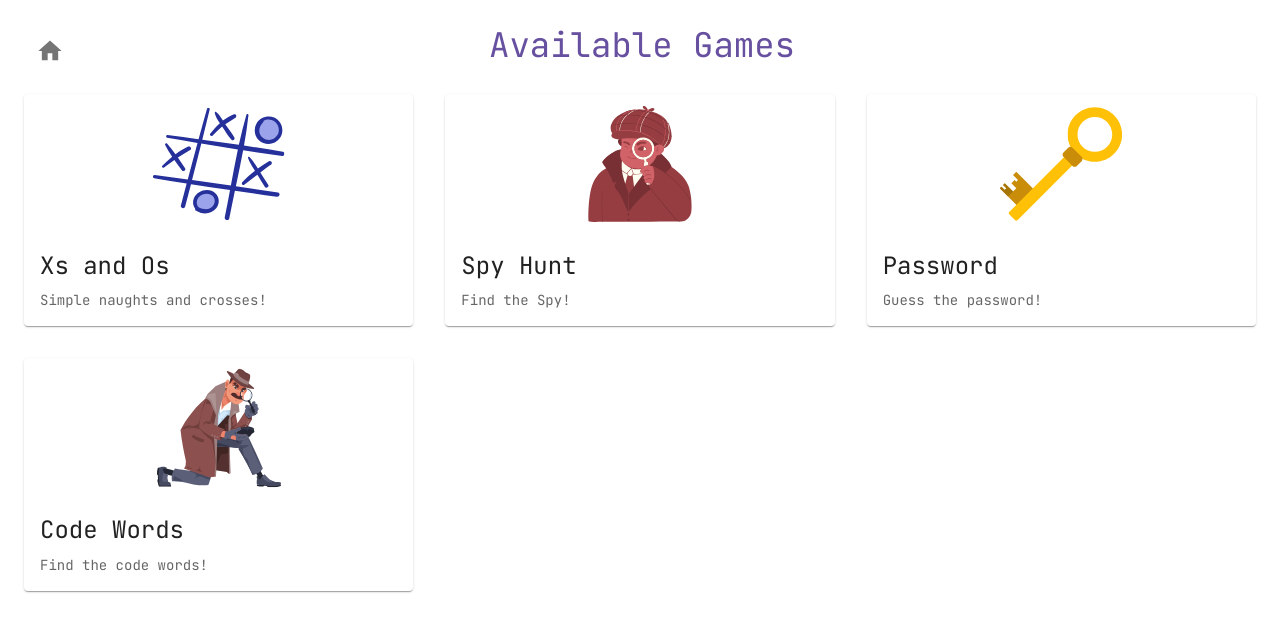
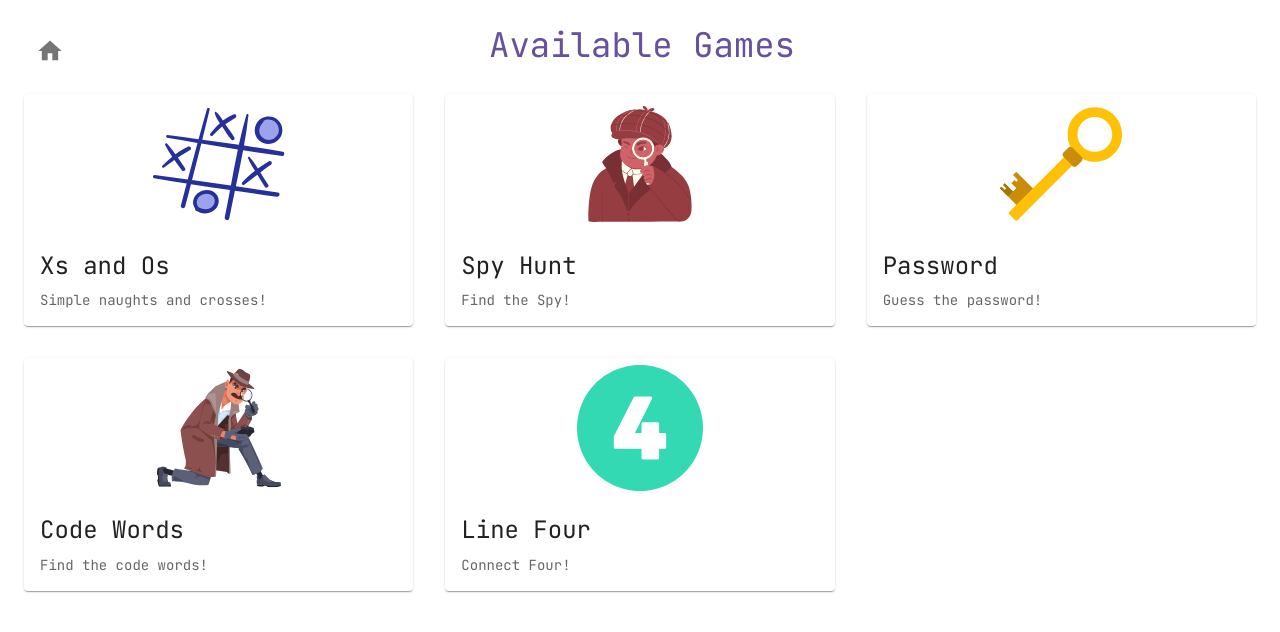
Before and after one commit to hacker-noobz/couchbox, a Next.js app in the folder client/: page /games in a window 1280 px wide. Shown: the top 632 px of the page. Built offline with nearby package versions, Linux system fonts and the light colour scheme.

Commit message:
Added Line Four game

```diff
--- a/client/pages/games.jsx
+++ b/client/pages/games.jsx
@@ -10,6 +10,7 @@ const games = [
     { name: 'Spy Hunt', description: 'Find the Spy!', status: false, imageName: '/spy_hunt.svg', colour: '#783035', detailedInfo: 'In Spy Hunt one person is the spy (or two if you have many players) and the rest of the players are non-spies who receive a secret location. The players ask each other questions to figure out who does not know the location (and hence, is the spy).', numPlayers: '2-8'},
     { name: 'Password', description: 'Guess the password!', status: false, imageName: '/pass_word.svg', colour: '#C98D09', detailedInfo: 'In two teams, two rival wordmasters know the secret password and must provide clever clues to help their own team guess the password. However, they must not give away clues that are too obvious, to ensure that their team guesses it first!', numPlayers: '2-8'},
     { name: 'Code Words', description: 'Find the code words!', status: false, imageName: '/code_words.svg', colour: '#963D41', detailedInfo: 'Two rival spymasters know the secret identities of 25 agents. Their teammates know the agents only by their codenames. To win the game, your team will need to contact all of your agents in the field before the other team finds their own agents. And watch out for the assassin – meet him in the field and your team is done!', numPlayers: '2-8'},
+    { name: 'Line Four', description: 'Connect Four!', status: false, imageName: '/line_four.svg', colour: '#33D9B2', detailedInfo: 'Two rival players go head to head dropping tokens in a grid, fighting to be the first to form a horizontal, vertical or diagonal line of four.', numPlayers: '2'},
 ];
 
 const Games = () => {
```
Also changed, not shown: client/public/banners/line_four.svg (added), client/public/logos/line_four.svg (added).
